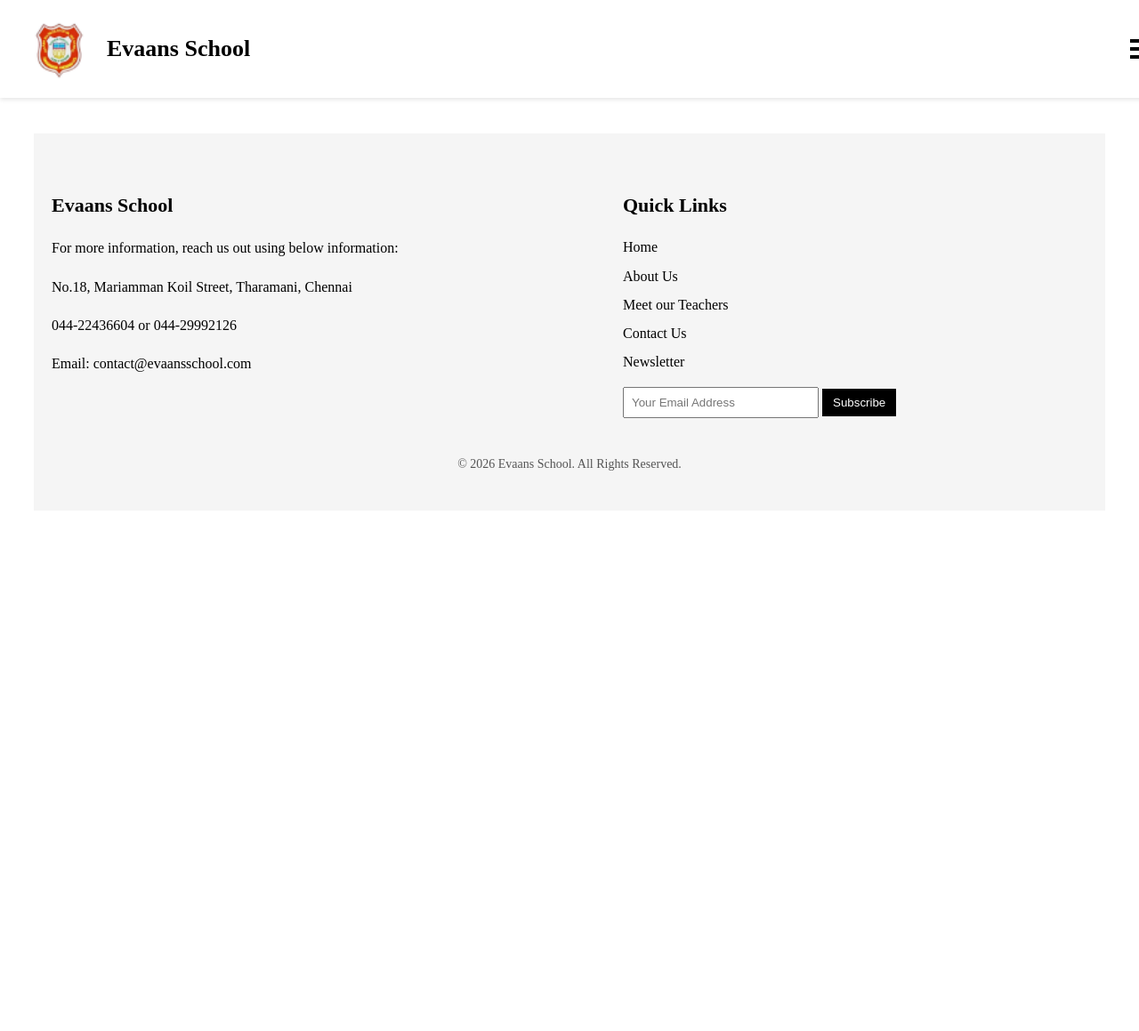
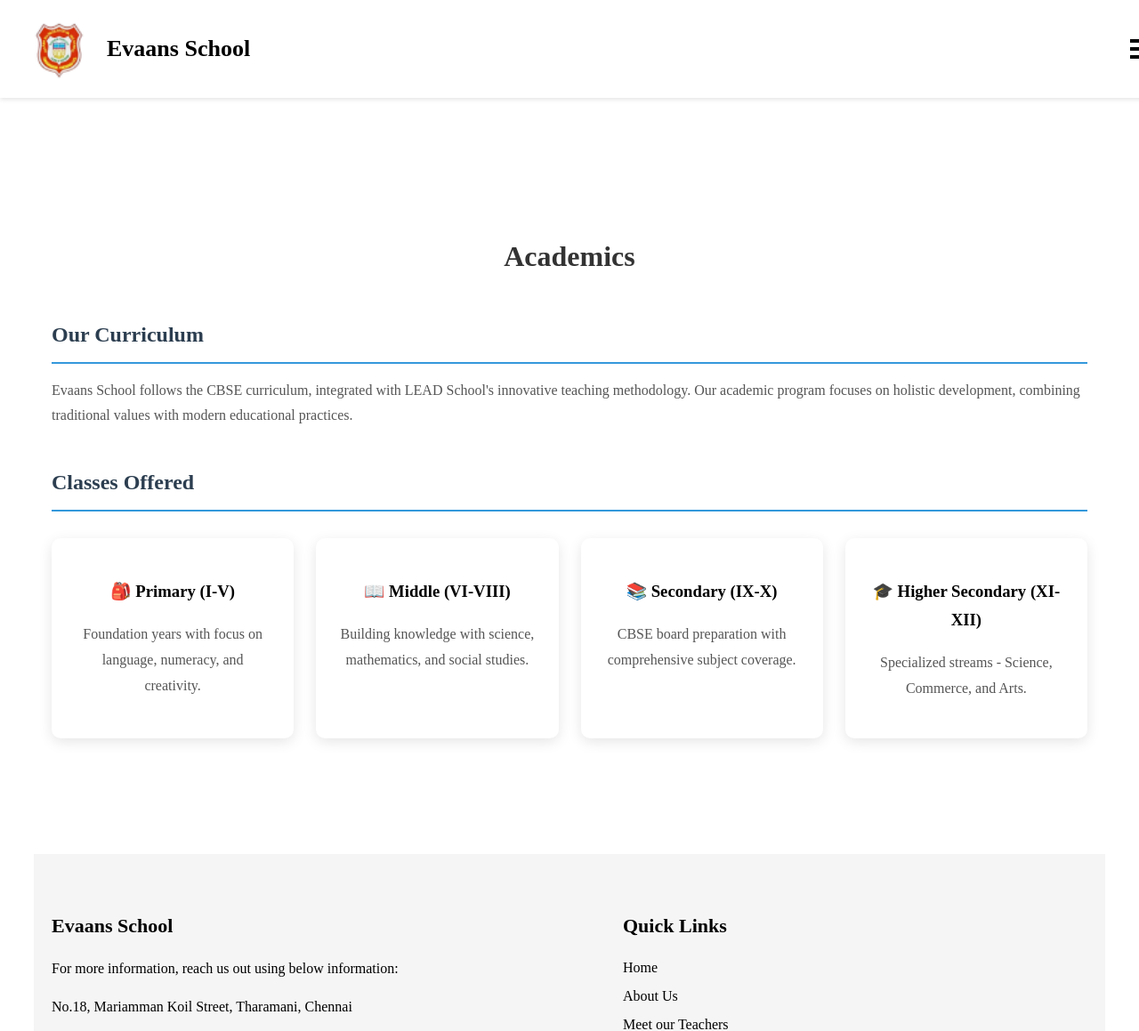
Before and after one commit to geethapriya14/School-Website, a PHP site: page /academics.php in a window 1280 px wide. Shown: the top 1159 px of the page at 89% size. Before the commit the page ends 529 px from the top, so only its background shows below. Run offline with PHP 8.4, Linux system fonts and the light colour scheme.

Commit message:
Update academics.php

```diff
--- a/academics.php
+++ b/academics.php
@@ -3,7 +3,85 @@
 require_once __DIR__ . '/templates/header.php';
 require_once __DIR__ . '/templates/navigation.php';
 ?>
-<!-- Main Content-->
- <?php
+
+<style>
+.academics-container {
+    margin-top: 100px;
+    padding: 40px 20px;
+    max-width: 1200px;
+    margin-left: auto;
+    margin-right: auto;
+}
+.academics-title {
+    text-align: center;
+    font-size: 2rem;
+    color: #333;
+    margin-bottom: 40px;
+}
+.academics-section {
+    margin-bottom: 40px;
+}
+.academics-section h2 {
+    color: #2c3e50;
+    font-size: 1.5rem;
+    margin-bottom: 15px;
+    padding-bottom: 10px;
+    border-bottom: 2px solid #3498db;
+}
+.academics-section p {
+    color: #555;
+    line-height: 1.8;
+}
+.academics-grid {
+    display: grid;
+    grid-template-columns: repeat(auto-fill, minmax(250px, 1fr));
+    gap: 25px;
+    margin-top: 30px;
+}
+.subject-card {
+    background: #fff;
+    border-radius: 10px;
+    padding: 25px;
+    text-align: center;
+    box-shadow: 0 4px 15px rgba(0,0,0,0.1);
+    transition: transform 0.3s ease;
+}
+.subject-card:hover {
+    transform: translateY(-5px);
+}
+</style>
+
+<div class="academics-container">
+    <h1 class="academics-title">Academics</h1>
+
+    <div class="academics-section">
+        <h2>Our Curriculum</h2>
+        <p>Evaans School follows the CBSE curriculum, integrated with LEAD School's innovative teaching methodology. Our academic program focuses on holistic development, combining traditional values with modern educational practices.</p>
+    </div>
+
+    <div class="academics-section">
+        <h2>Classes Offered</h2>
+        <div class="academics-grid">
+            <div class="subject-card">
+                <h3>🎒 Primary (I-V)</h3>
+                <p>Foundation years with focus on language, numeracy, and creativity.</p>
+            </div>
+            <div class="subject-card">
+                <h3>📖 Middle (VI-VIII)</h3>
+                <p>Building knowledge with science, mathematics, and social studies.</p>
+            </div>
+            <div class="subject-card">
+                <h3>📚 Secondary (IX-X)</h3>
+                <p>CBSE board preparation with comprehensive subject coverage.</p>
+            </div>
+            <div class="subject-card">
+                <h3>🎓 Higher Secondary (XI-XII)</h3>
+                <p>Specialized streams - Science, Commerce, and Arts.</p>
+            </div>
+        </div>
+    </div>
+</div>
+
+<?php
 require_once __DIR__ . '/templates/footer.php';
 ?>
```
